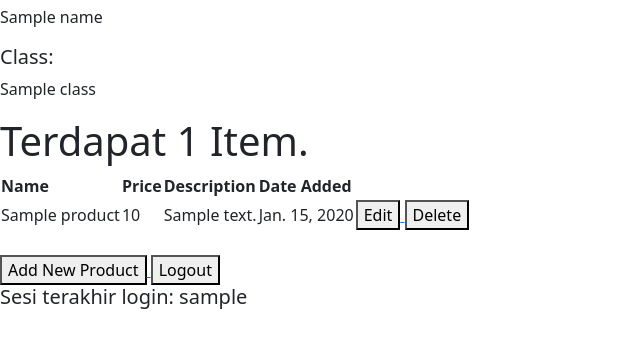
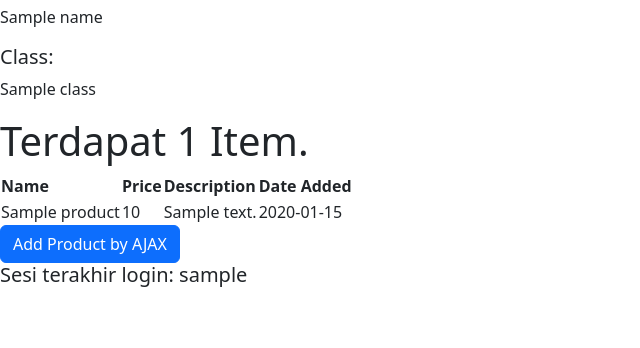
Before and after one commit to kkuratolodon/shopping_list, a Django app: template main/templates/main.html in a window 1280 px wide. Shown: the part 139-487 px from the top of the page, without its empty margins (0-640 px from the left). Run offline with Django 4.2, Linux system fonts and the light colour scheme; tables that the repository leaves empty hold one stand-in row (values such as "Sample post"); the template is opened without the code that fills it: values that come from a table or form of the project are taken from there, most other values are stand-ins (such as "Sample title", 1, 10 or a date in 2020).

Commit message:
tutorial 5

```diff
--- a/main/templates/main.html
+++ b/main/templates/main.html
@@ -24,50 +24,85 @@
     <p>{{class}}</p>
 
     <h1>Terdapat {{num}} Item.</h1>
-    <table>
-        <tr>
-            <th>Name</th>
-            <th>Price</th>
-            <th>Description</th>
-            <th>Date Added</th>
-        </tr>
-
-        {% comment %} Berikut cara memperlihatkan data produk di bawah baris ini {% endcomment %}
-
-        {% for product in products %}
-            <tr>
-                <td>{{product.name}}</td>
-                <td>{{product.price}}</td>
-                <td>{{product.description}}</td>
-                <td>{{product.date_added}}</td>
-                <td>
-                    <a href="{% url 'main:edit_product' product.pk %}">
-                        <button>
-                            Edit
-                        </button>
-                    </a>
-                    <a href="{% url 'main:delete_product' product.pk %}">
-                        <button>
-                            Delete
-                        </button>
-                    </a>
-                </td>
-            </tr>
-        {% endfor %}
-    </table>
-
-    <br />
-
-    <a href="{% url 'main:create_product' %}">
-        <button>
-            Add New Product
-        </button>
-    </a>
-    <a href="{% url 'main:logout' %}">
-        <button>
-            Logout
-        </button>
-    </a>
+    <table id="product_table"></table>
+    <div class="modal fade" id="exampleModal" tabindex="-1" aria-labelledby="exampleModalLabel" aria-hidden="true">
+        <div class="modal-dialog">
+            <div class="modal-content">
+                <div class="modal-header">
+                    <h1 class="modal-title fs-5" id="exampleModalLabel">Add New Product</h1>
+                    <button type="button" class="btn-close" data-bs-dismiss="modal" aria-label="Close"></button>
+                </div>
+                <div class="modal-body">
+                    <form id="form" onsubmit="return false;">
+                        {% csrf_token %}
+                        <div class="mb-3">
+                            <label for="name" class="col-form-label">Name:</label>
+                            <input type="text" class="form-control" id="name" name="name"></input>
+                        </div>
+                        <div class="mb-3">
+                            <label for="price" class="col-form-label">Price:</label>
+                            <input type="number" class="form-control" id="price" name="price"></input>
+                        </div>
+                        <div class="mb-3">
+                            <label for="description" class="col-form-label">Description:</label>
+                            <textarea class="form-control" id="description" name="description"></textarea>
+                        </div>
+                    </form>
+                </div>
+                <div class="modal-footer">
+                    <button type="button" class="btn btn-secondary" data-bs-dismiss="modal">Close</button>
+                    <button type="button" class="btn btn-primary" id="button_add" data-bs-dismiss="modal">Add Product</button>
+                </div>
+            </div>
+        </div>
+    </div>
+    <button type="button" class="btn btn-primary" data-bs-toggle="modal" data-bs-target="#exampleModal">Add Product by AJAX</button>
     <h5>Sesi terakhir login: {{ last_login }}</h5>
 
+    <script>
+        async function fetchData() {
+            const response = await fetch("https://jokes-bapack2-api.yuana.id/v1/text/random");
+            const data = await response.json();
+            return data;
+        }
+        async function getProducts() {
+            return fetch("{% url 'main:get_product_json' %}").then((res) => res.json())
+        }
+        async function refreshProducts() {
+            document.getElementById("product_table").innerHTML = ""
+            const products = await getProducts()
+            let htmlString = `<tr>
+                <th>Name</th>
+                <th>Price</th>
+                <th>Description</th>
+                <th>Date Added</th>
+            </tr>`
+            products.forEach((item) => {
+                htmlString += `\n<tr>
+                <td>${item.fields.name}</td>
+                <td>${item.fields.price}</td>
+                <td>${item.fields.description}</td>
+                <td>${item.fields.date_added}</td>
+            </tr>`
+            })
+
+            document.getElementById("product_table").innerHTML = htmlString
+        }
+        refreshProducts()
+        function addProduct() {
+            fetch("{% url 'main:add_product_ajax' %}", {
+                method: "POST",
+                body: new FormData(document.querySelector('#form'))
+            }).then(refreshProducts)
+
+            document.getElementById("form").reset()
+            return false
+        }
+        async function tes() {
+            const joke = await fetchData();
+            alert(joke.data);
+        }
+        tes()
+        document.getElementById("button_add").onclick = addProduct
+    </script>
 {% endblock content %}
--- a/main/urls.py
+++ b/main/urls.py
@@ -1,8 +1,9 @@
 from django.urls import path
 
-from main.views import (create_product, delete_product, edit_product,
-                        login_user, logout_user, register, show_json,
-                        show_json_by_id, show_main, show_xml, show_xml_by_id)
+from main.views import (add_product_ajax, create_product, delete_product,
+                        edit_product, get_product_json, login_user,
+                        logout_user, register, show_json, show_json_by_id,
+                        show_main, show_xml, show_xml_by_id)
 
 app_name = 'main'
 
@@ -18,4 +19,6 @@
     path('logout/', logout_user, name='logout'),
     path('edit-product/<int:id>', edit_product, name='edit_product'),
     path('delete/<int:id>', delete_product, name='delete_product'),
+    path('get-product/', get_product_json, name='get_product_json'),
+    path('create-product-ajax/', add_product_ajax, name='add_product_ajax'),
 ]
--- a/main/views.py
+++ b/main/views.py
@@ -8,6 +8,7 @@
 from django.http import HttpResponse, HttpResponseRedirect
 from django.shortcuts import redirect, render
 from django.urls import reverse
+from django.views.decorators.csrf import csrf_exempt
 
 from main.forms import ProductForm
 from main.models import Product
@@ -113,3 +114,22 @@
     response = HttpResponseRedirect(reverse('main:login'))
     response.delete_cookie('last_login')
     return response
+
+def get_product_json(request):
+    product_item = Product.objects.all()
+    return HttpResponse(serializers.serialize('json', product_item))
+
+@csrf_exempt
+def add_product_ajax(request):
+    if request.method == 'POST':
+        name = request.POST.get("name")
+        price = request.POST.get("price")
+        description = request.POST.get("description")
+        user = request.user
+
+        new_product = Product(name=name, price=price, description=description, user=user)
+        new_product.save()
+
+        return HttpResponse(b"CREATED", status=201)
+
+    return HttpResponseNotFound()
```
